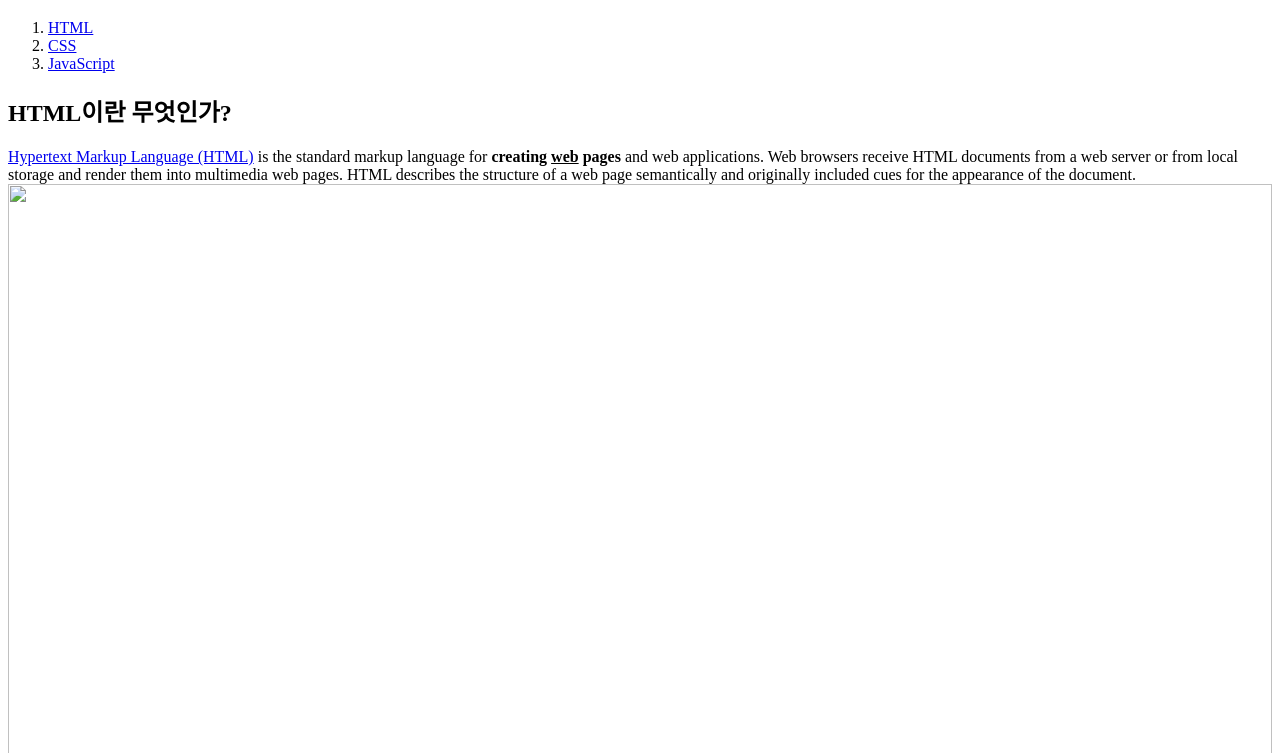
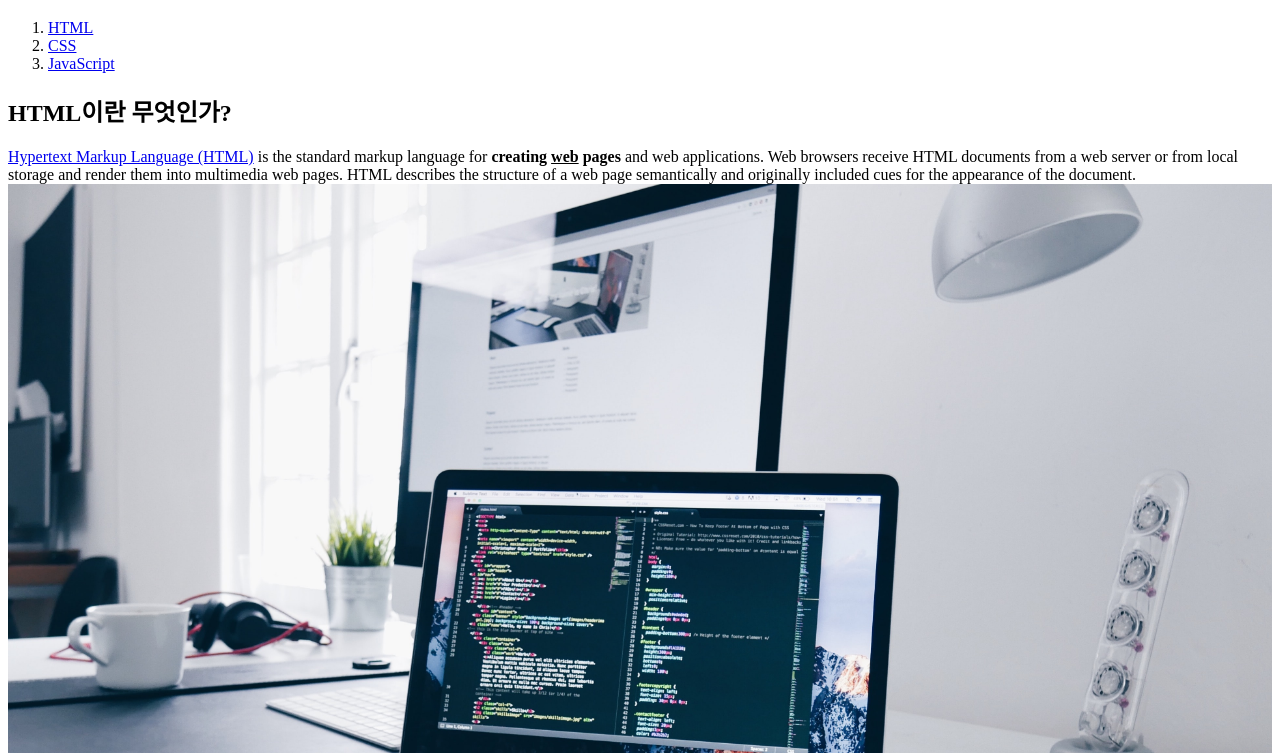
Before and after one commit to ungss75/WEB1, a plain HTML site: page 1.html in a window 1280 px wide. Shown: the part 47-800 px from the top of the page. Drawn offline with Linux system fonts and the light colour scheme.

Commit message:
Update 1.html

```diff
--- a/1.html
+++ b/1.html
@@ -15,7 +15,7 @@
 
         <h2>HTML이란 무엇인가?</h2>
         <p><a href="https://www.w3.org/TR/html5/" target="_blank" title="HTML5 specification">Hypertext Markup Language (HTML)</a> is the standard markup language for <strong>creating <u>web</u> pages</strong> and web applications. Web browsers receive HTML documents from a web server or from local storage and render them into multimedia web pages. HTML describes the structure of a web page semantically and originally included cues for the appearance of the document.
-        <img src = "img\coding.jpg" width="100%">
+        <img src = "coding.jpg" width="100%">
         </p><p style="margin-top:40px;">HTML elements are the building blocks of HTML pages. With HTML constructs, images and other objects, such as interactive forms, may be embedded into the rendered page. It provides a means to create structured documents by denoting structural semantics for text such as headings, paragraphs, lists, links, quotes and other items. HTML elements are delineated by tags, written using angle brackets.</p>
     </body>
 </html>
```
